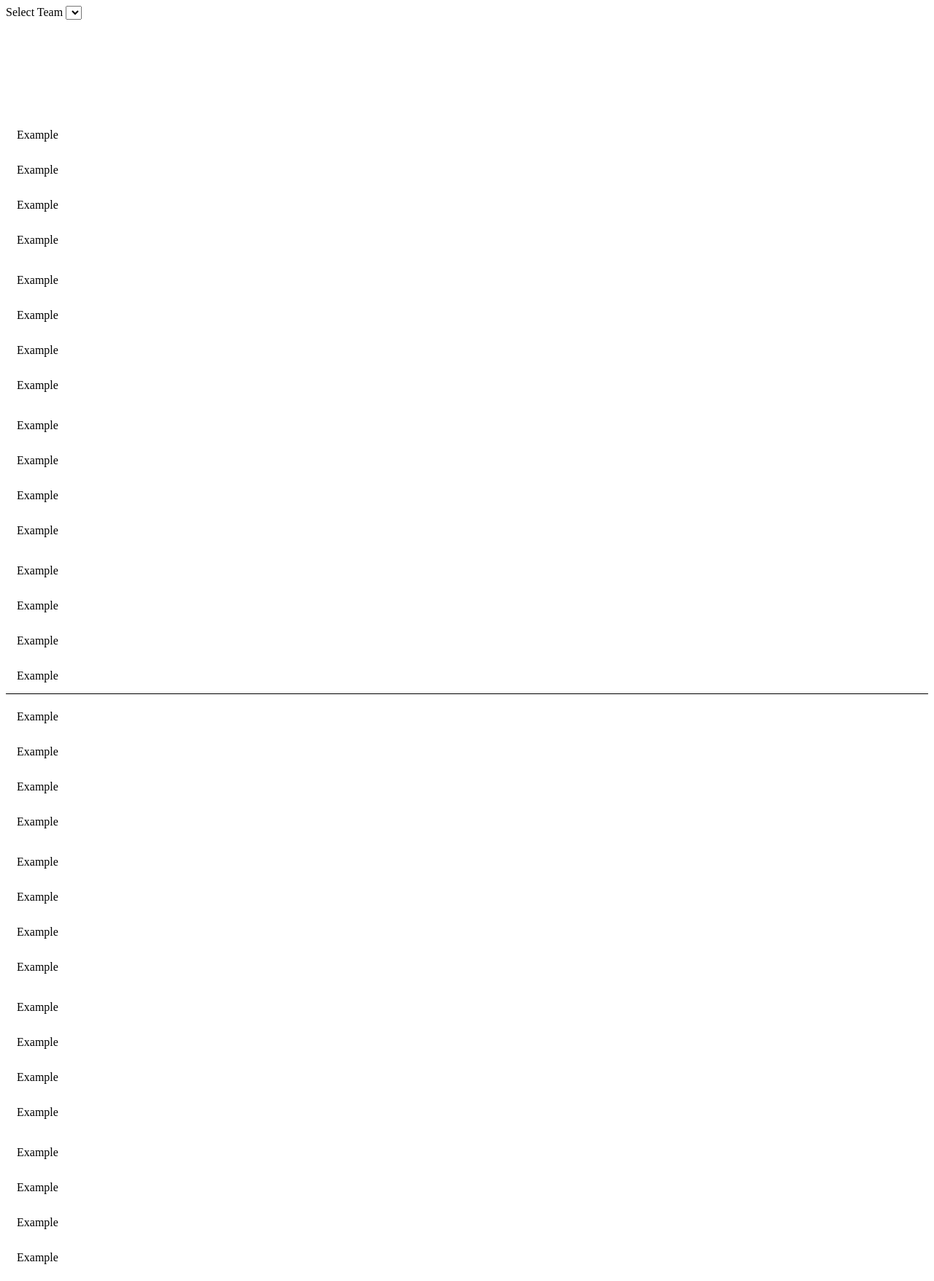
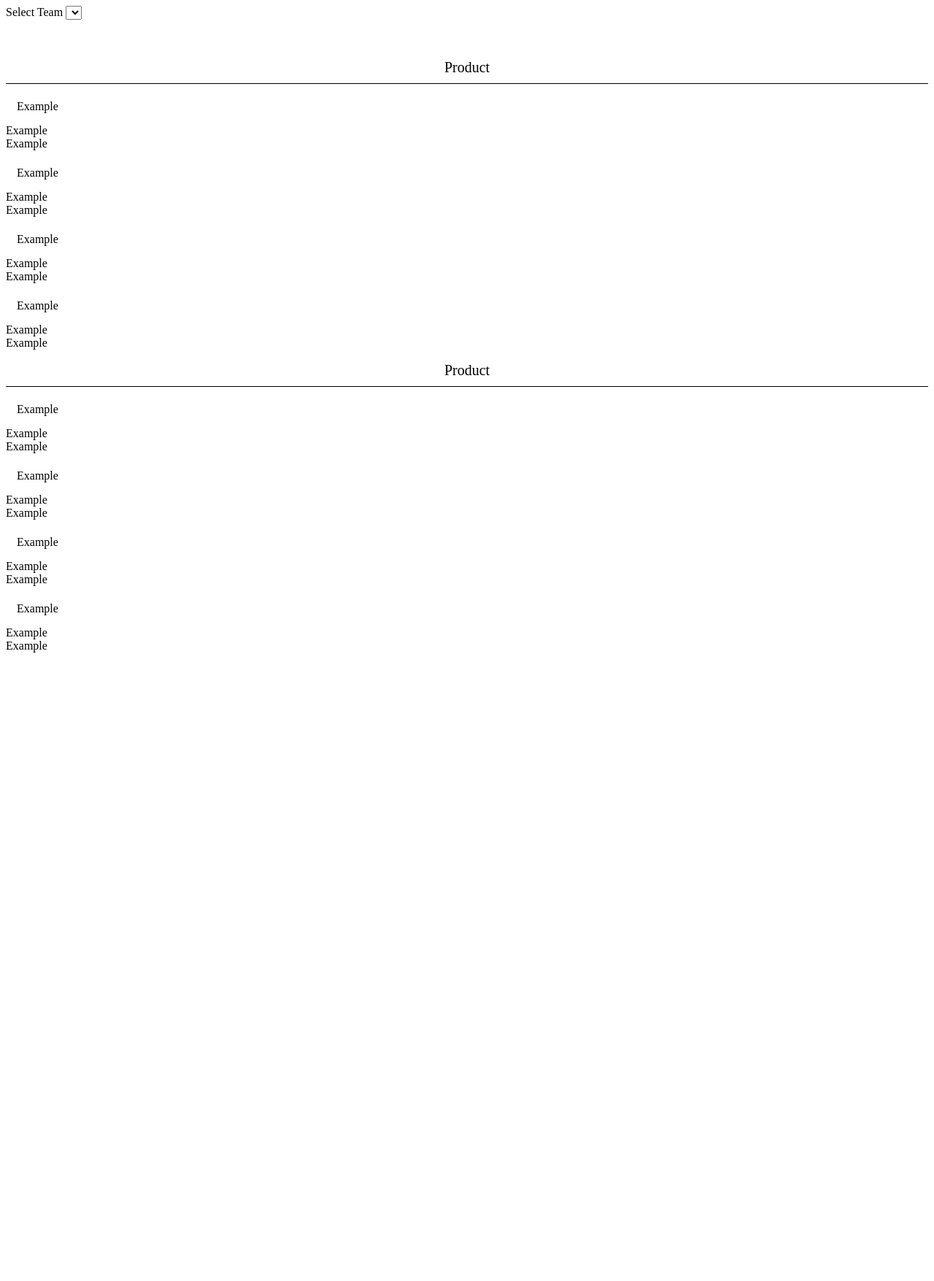
Before and after one commit to raidolContreras/mml_2024, a PHP site: page /pages/reports/Reports.php in a window 1280 px wide. Shown: the whole page at 73% size. After the commit the page ends 894 px from the top, so only its background shows below. Run offline with PHP 8.4, Linux system fonts and the light colour scheme; lists and menus that the app fills with data are empty.

Commit message:
Update Reports.php

```diff
--- a/view/pages/reports/Reports.php
+++ b/view/pages/reports/Reports.php
@@ -9,12 +9,15 @@
         margin-right: 0px !important;
 	}
 
-	.col-1, .col-9 {
+	.col-1, .col-8 {
 		padding: 15px;
 	}
 
-    .line-row  {
+    .col-12  {
         border-bottom: 1px solid #000;
+        font-size: 20px;
+        padding: 10px 15px;
+        text-align: center;
     }
 </style>
 
@@ -29,60 +32,56 @@
 <div class="container">
 
     <div class="row head">
-        <div class="col-9 activity"></div>
-        <div class="col-1 goal"></div>
-        <div class="col-1 progress_activity"></div>
-        <div class="col-1 add"></div>
+        <div class="col-8 activity"></div>
+        <div class="col-2 goal"></div>
+        <div class="col-2 progress_activity"></div>
     </div>
 
 	<div class="row row-body">
+        <div class="col-12">Product</div>
         <div class="row activitySelect" onclick="editMatriz(1)">
-            <div class="col-9">Example</div>
-            <div class="col-1">Example</div>
-            <div class="col-1">Example</div>
-            <div class="col-1">Example</div>
+            <div class="col-8">Example</div>
+            <div class="col-2">Example</div>
+            <div class="col-2">Example</div>
         </div>
         <div class="row activitySelect" onclick="editMatriz(1)">
-            <div class="col-9">Example</div>
-            <div class="col-1">Example</div>
-            <div class="col-1">Example</div>
-            <div class="col-1">Example</div>
+            <div class="col-8">Example</div>
+            <div class="col-2">Example</div>
+            <div class="col-2">Example</div>
         </div>
         <div class="row activitySelect" onclick="editMatriz(1)">
-            <div class="col-9">Example</div>
-            <div class="col-1">Example</div>
-            <div class="col-1">Example</div>
-            <div class="col-1">Example</div>
-        </div>
-        <div class="row activitySelect line-row" onclick="editMatriz(1)">
-            <div class="col-9">Example</div>
-            <div class="col-1">Example</div>
-            <div class="col-1">Example</div>
-            <div class="col-1">Example</div>
+            <div class="col-8">Example</div>
+            <div class="col-2">Example</div>
+            <div class="col-2">Example</div>
         </div>
         <div class="row activitySelect" onclick="editMatriz(1)">
-            <div class="col-9">Example</div>
-            <div class="col-1">Example</div>
-            <div class="col-1">Example</div>
-            <div class="col-1">Example</div>
+            <div class="col-8">Example</div>
+            <div class="col-2">Example</div>
+            <div class="col-2">Example</div>
+        </div>
+    </div>
+
+	<div class="row row-body">
+    <div class="col-12">Product</div>
+        <div class="row activitySelect" onclick="editMatriz(1)">
+            <div class="col-8">Example</div>
+            <div class="col-2">Example</div>
+            <div class="col-2">Example</div>
         </div>
         <div class="row activitySelect" onclick="editMatriz(1)">
-            <div class="col-9">Example</div>
-            <div class="col-1">Example</div>
-            <div class="col-1">Example</div>
-            <div class="col-1">Example</div>
+            <div class="col-8">Example</div>
+            <div class="col-2">Example</div>
+            <div class="col-2">Example</div>
         </div>
         <div class="row activitySelect" onclick="editMatriz(1)">
-            <div class="col-9">Example</div>
-            <div class="col-1">Example</div>
-            <div class="col-1">Example</div>
-            <div class="col-1">Example</div>
+            <div class="col-8">Example</div>
+            <div class="col-2">Example</div>
+            <div class="col-2">Example</div>
         </div>
         <div class="row activitySelect" onclick="editMatriz(1)">
-            <div class="col-9">Example</div>
-            <div class="col-1">Example</div>
-            <div class="col-1">Example</div>
-            <div class="col-1">Example</div>
+            <div class="col-8">Example</div>
+            <div class="col-2">Example</div>
+            <div class="col-2">Example</div>
         </div>
     </div>
 </div>
```
